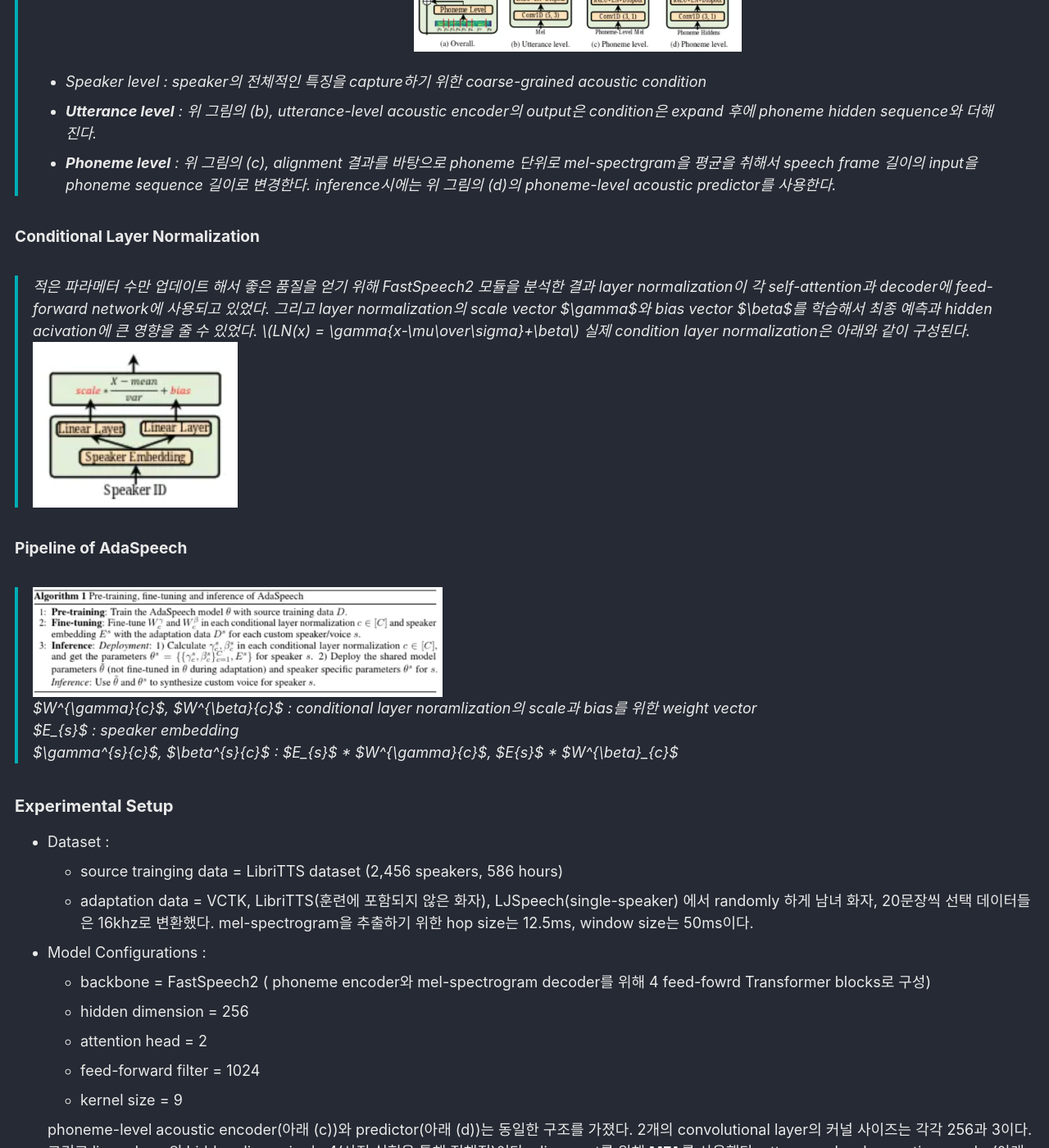
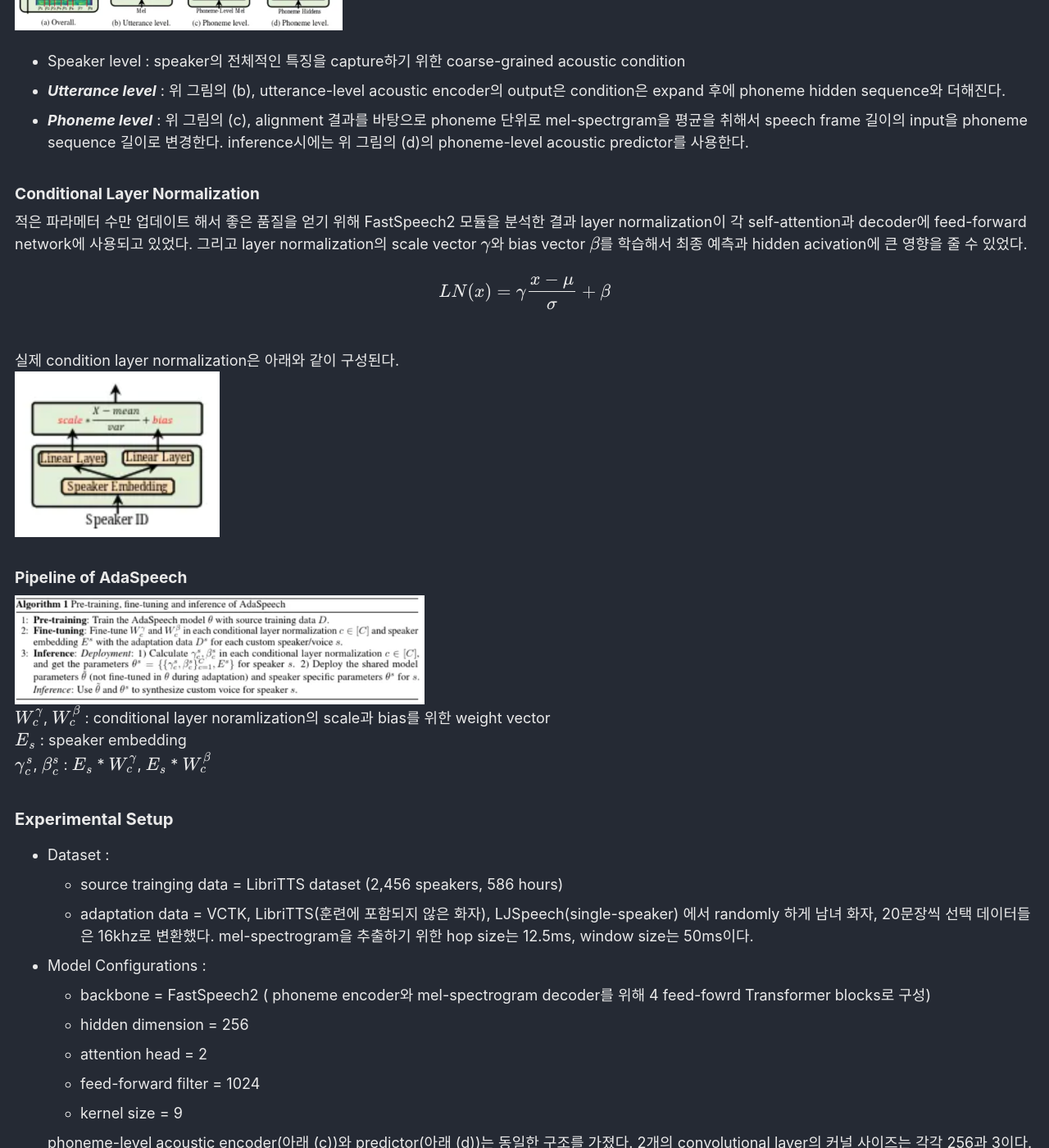
Before and after one commit to sosonak/sosonak.github.io, a Jekyll site: the page built from _posts/2023/2023-05-18-paper-review.md, in a window 1280 px wide and 1400 px high, scrolled down 1465 px. Shown: the whole window at 82% size. Built offline with Jekyll 4.4.1, drawn with Linux system fonts in a browser that asks for light colours; cached includes are drawn as plain includes; formulas are drawn with MathJax 3; some of the changed text lies outside the part shown.

Commit message:
최종 수정

```diff
--- a/_includes/head/custom.html
+++ b/_includes/head/custom.html
@@ -1,5 +1,4 @@
 <!-- start custom head snippets -->
-
 <!-- insert favicons. use https://realfavicongenerator.net/ -->
 <link rel="apple-touch-icon" sizes="76x76" href="/assets/favicon.ico/apple-touch-icon.png">
 <link rel="icon" type="image/png" sizes="32x32" href="/assets/favicon.ico/favicon-32x32.png">
--- a/_posts/2023/2023-05-18-paper-review.md
+++ b/_posts/2023/2023-05-18-paper-review.md
@@ -28,28 +28,28 @@ LibriTTS data로 source TTS model을 pre-training 하고, VCTK와 LJSpeech data(
 ------------
 
 ### **AdaSpeech**
-> backbone은 FastSpeech2를 사용한다.
+backbone은 FastSpeech2를 사용한다.
 AdaSpeech는 Custom Voice에서 해결해야 할 두가지 문제를 위해 아래 그림에서 보이는 핑크색 부분의 두가지 모듈을 도입했다.
 <img src="/img/in-post/2023/2023-05-18/fig1.png" width="200" height="300">
 
 #### Acoustic Condition Modeling
-> 다양한 고객을 지원하기 위해 source 데이터와 매우 다른 다양한 acoustic condition을 다루기 위해 acoustic condition modeling을 사용한다. source speech data는 custom voice의 모든 acoustic condition을 cover 할 수 없다. 그리고 입력 텍스트는 target speech의 acoustic condition을 표현하기에는 부족하다. 또한 model은 training data에 overfit 되는 경향이 있어, adaptation의 일반화 성능을 떨어뜨린다. 이런한 문제를 해결하기 위해 AdaSpeech는 아래 (a)같은 방식으로 acoustic condition을 모델링한다.
+다양한 고객을 지원하기 위해 source 데이터와 매우 다른 다양한 acoustic condition을 다루기 위해 acoustic condition modeling을 사용한다. source speech data는 custom voice의 모든 acoustic condition을 cover 할 수 없다. 그리고 입력 텍스트는 target speech의 acoustic condition을 표현하기에는 부족하다. 또한 model은 training data에 overfit 되는 경향이 있어, adaptation의 일반화 성능을 떨어뜨린다. 이런한 문제를 해결하기 위해 AdaSpeech는 아래 (a)같은 방식으로 acoustic condition을 모델링한다.
 <img src="/img/in-post/2023/2023-05-18/fig2.png" width=400 height="200">
 + Speaker level : speaker의 전체적인 특징을 capture하기 위한 coarse-grained acoustic condition
 + **_Utterance level_** : 위 그림의 (b), utterance-level acoustic encoder의 output은 condition은 expand 후에 phoneme hidden sequence와 더해진다.
 + **_Phoneme level_** : 위 그림의 (c), alignment 결과를 바탕으로 phoneme 단위로 mel-spectrgram을 평균을 취해서 speech frame 길이의 input을 phoneme sequence 길이로 변경한다. inference시에는 위 그림의 (d)의 phoneme-level acoustic predictor를 사용한다.
 
 #### Conditional Layer Normalization
-> 적은 파라메터 수만 업데이트 해서 좋은 품질을 얻기 위해 FastSpeech2 모듈을 분석한 결과 layer normalization이 각 self-attention과 decoder에 feed-forward network에 사용되고 있었다. 그리고 layer normalization의 scale vector $\gamma$와 bias vector $\beta$를 학습해서 최종 예측과 hidden acivation에 큰 영향을 줄 수 있었다.
-$$LN(x) = \gamma{x-\mu\over\sigma}+\beta $$
->실제 condition layer normalization은 아래와 같이 구성된다.
+적은 파라메터 수만 업데이트 해서 좋은 품질을 얻기 위해 FastSpeech2 모듈을 분석한 결과 layer normalization이 각 self-attention과 decoder에 feed-forward network에 사용되고 있었다. 그리고 layer normalization의 scale vector $\gamma$와 bias vector $\beta$를 학습해서 최종 예측과 hidden acivation에 큰 영향을 줄 수 있었다.
+\$\$LN(x)=\gamma{x-\mu\over\sigma}+\beta\$\$
+실제 condition layer normalization은 아래와 같이 구성된다.
 <img src="/img/in-post/2023/2023-05-18/fig3.png" width="250" height="150">
 
 #### Pipeline of AdaSpeech
-> <img src="/img/in-post/2023/2023-05-18/adaspeech_alg.png" width="500" height="200">
-$W^{\gamma}_{c}$, $W^{\beta}_{c}$ : conditional layer noramlization의 scale과 bias를 위한 weight vector
+<img src="/img/in-post/2023/2023-05-18/adaspeech_alg.png" width="500" height="200">
+$W^{\gamma}\_{c}$, $W^{\beta}\_{c}$ : conditional layer noramlization의 scale과 bias를 위한 weight vector
 $E_{s}$ : speaker embedding
-$\gamma^{s}_{c}$, $\beta^{s}_{c}$ : $E_{s}$ * $W^{\gamma}_{c}$,  $E_{s}$ * $W^{\beta}_{c}$
+$\gamma^{s}\_{c}$, $\beta^{s}\_{c}$ : $E\_{s}$ * $W^{\gamma}\_{c}$,  $E\_{s}$ * $W^{\beta}\_{c}$
 
 
 ### **Experimental Setup**
@@ -70,7 +70,7 @@ $\gamma^{s}_{c}$, $\beta^{s}_{c}$ : $E_{s}$ * $W^{\gamma}_{c}$,  $E_{s}$ * $W^{\
     + Training
         + 1차 = phoneme-level acoustic predictor를 제외하고 60,000 step
         + 2차 = phoneme-level acoustic predictor와 jointly를 40,000 step (phoneme-level acoustic encoder는 freeze 한 상태), phoneme-level acoustic predictor는 phoneme-level acoustic encoder의 output과 predictor의 output사이의 mse loss를 통해서 훈련됨.
-        + 4 NVIDIA P40 GPU를 사용했으며, GPU당 batch size는 12,500 frames. Adam optimizer, β1= 0.9,β2= 0.98, $\epsilon$=10−9
+        + 4 NVIDIA P40 GPU를 사용했으며, GPU당 batch size는 12,500 frames. Adam optimizer, β1= 0.9,β2= 0.98, $\epsilon$=$10^\{-9\}$
     + Adaptation
         + 1 NVIDIA P40 GPU 2000 step
         + speaker embedding과 conditional layer-normalization만 업데이트 함.
@@ -105,7 +105,7 @@ Baseline (decoder) : FastSpeech2에서 decoder 전체를 fine-tune
 
 
 ### **Conclusions**
-> AdaSpeech에서 제안한 방법을 통해 source model data와 다른 acoustic condition의 data에 대해서도 적은 메모리 사용량으로 좋은 품질의 합성음을 만들어 낼 수 있었다. future work으로 소음 데이터와 같은 더 다양한 acoustic condition data에 대한 연구를 진행할 것이다. 또한 transcript가 없는 adaptation 데이터에 대한 연구와 더 많은 custom voice를 위한 모델 사이즈를 줄이기 위한 연구를 진행할 것이다.
+AdaSpeech에서 제안한 방법을 통해 source model data와 다른 acoustic condition의 data에 대해서도 적은 메모리 사용량으로 좋은 품질의 합성음을 만들어 낼 수 있었다. future work으로 소음 데이터와 같은 더 다양한 acoustic condition data에 대한 연구를 진행할 것이다. 또한 transcript가 없는 adaptation 데이터에 대한 연구와 더 많은 custom voice를 위한 모델 사이즈를 줄이기 위한 연구를 진행할 것이다.
 
 ### **Sample**
 + https://speechresearch.github.io/adaspeech/
```
Also changed, not shown: other parts of _posts/2023/2023-05-18-paper-review.md (+3 -3 lines), _includes/mathjax-support.html (+5 -5 lines), _posts/2021/2021-12-16-tech-torch2tf.md (renamed from _posts/2021-12-16-[torch]torch2tf.md).
